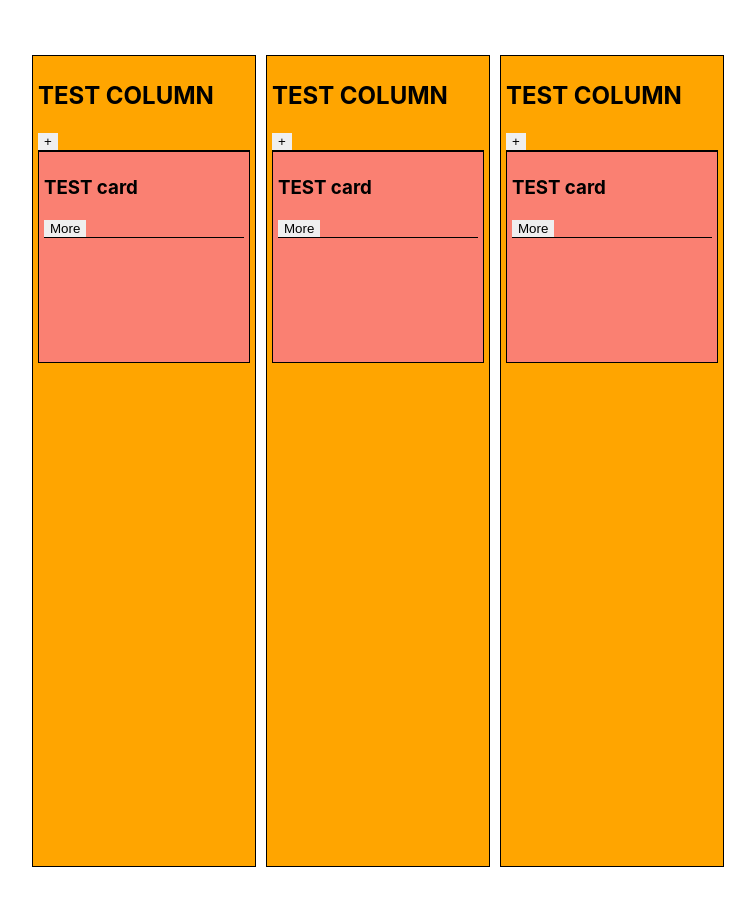
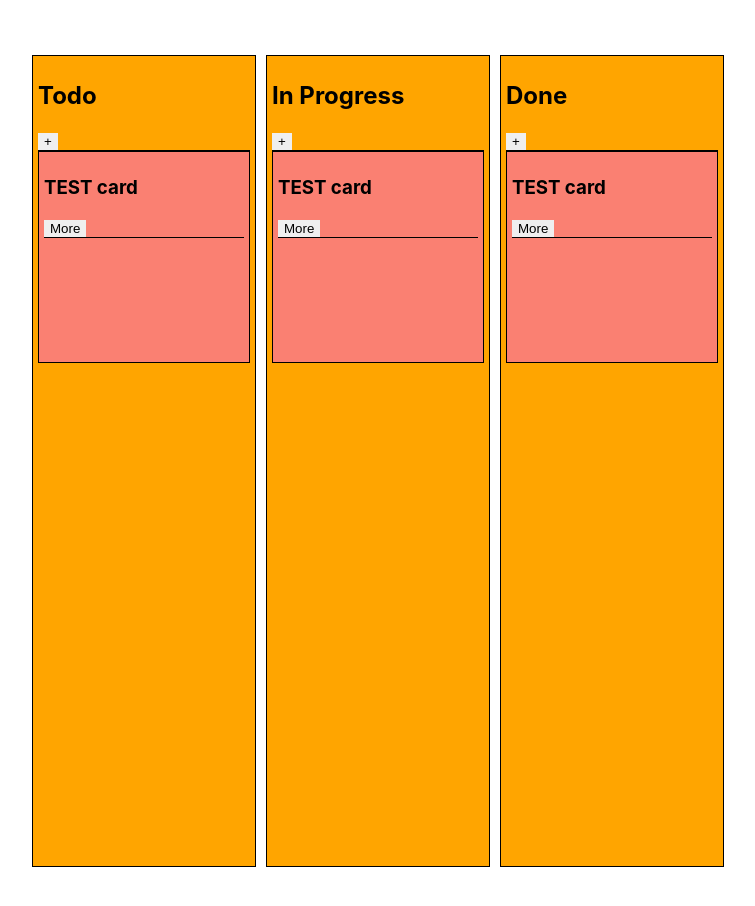
Before and after one commit to shanicunn/kanban-board-mintbean-olympics, a React (Create React App) app: page / in a window 1280 px wide. Shown: the top 906 px of the page, without its empty margins (262-1017 px from the left). Built offline with nearby package versions, Linux system fonts and the light colour scheme.

Commit message:
Props added for Kanban board columns

```diff
--- a/src/components/KanBanColumn.js
+++ b/src/components/KanBanColumn.js
@@ -2,15 +2,13 @@ import React from 'react';
 import KanBanCard from './KanBanCard';
 import AddCard from './AddCard';
 
-class KanBanColumn extends React.Component {
-
-    render() {
+function KanBanColumn(props) {
         return (
             // OUTER COLUMN
             <main className="column">
                 {/* COLUMN TITLE */}
                 <section className="column-title">
-                    <h1>TEST COLUMN</h1>
+                    <h1>{props.title}</h1>
                     <AddCard />
                 </section>
                 {/* COLUMN CARDS */}
@@ -22,6 +20,5 @@ class KanBanColumn extends React.Component {
             </main>
         )
     }
-}
 
 export default KanBanColumn;
```
